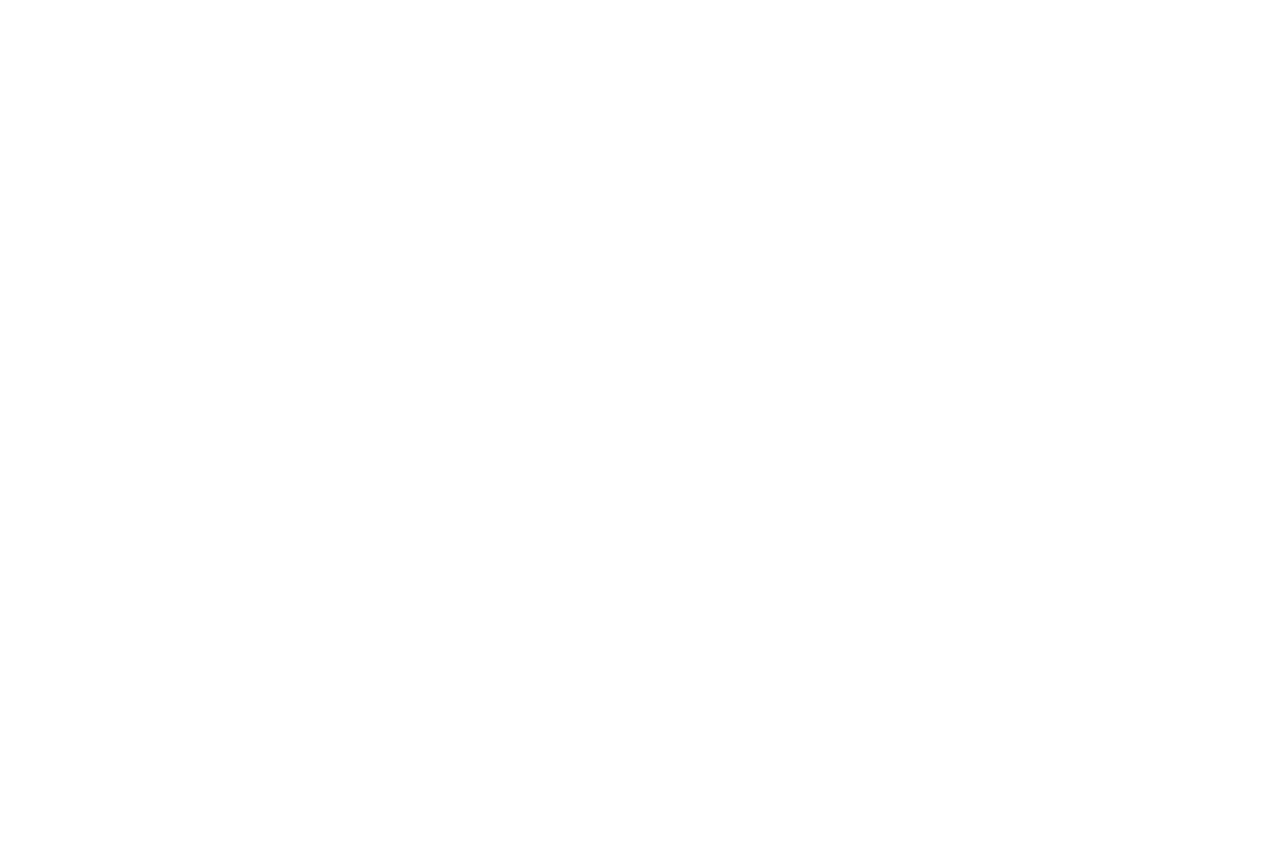
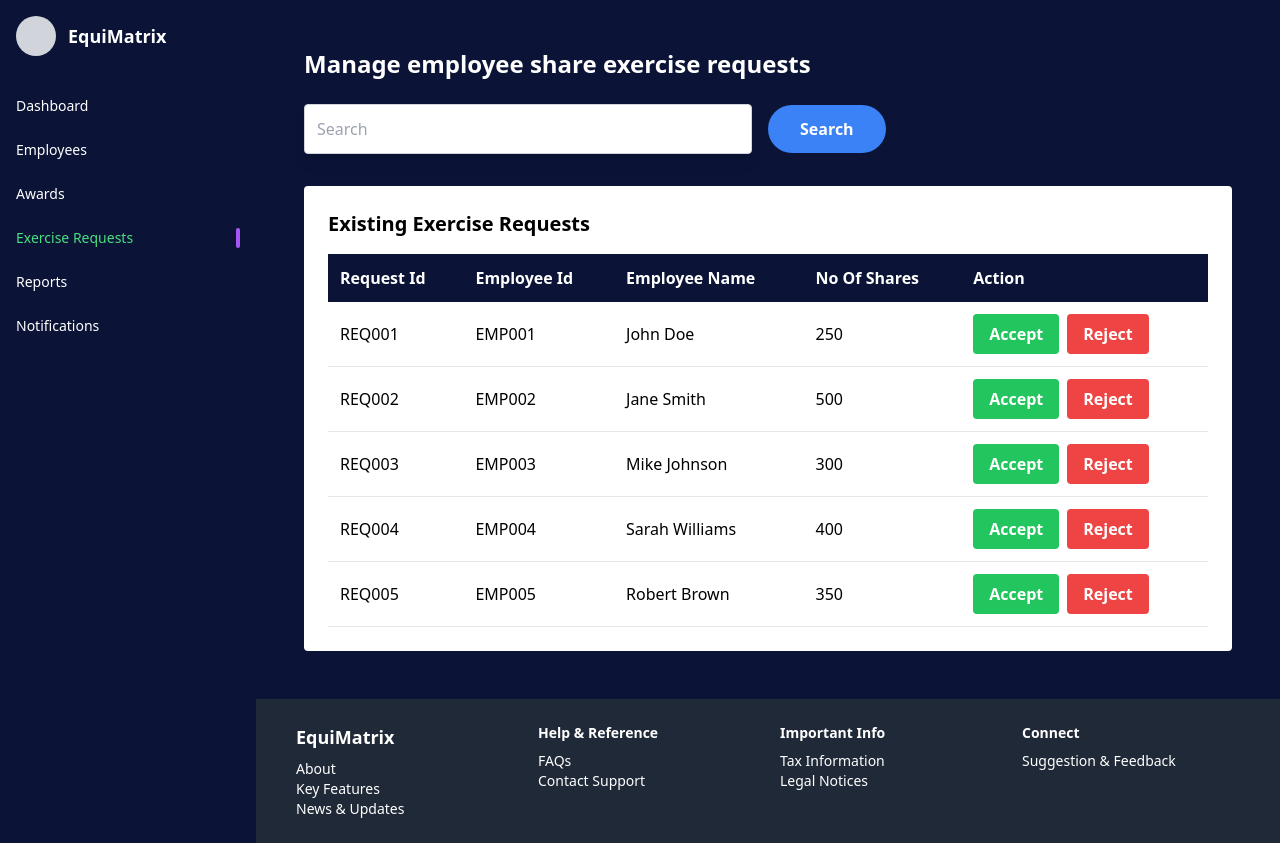
Before and after one commit to VarshaShetty28/Equity_Award_Tracker_EquiMatrix, an Angular app in the folder FrontEnd/: page /admin/exercise in a window 1280 px wide. Before the commit this address led to /. Before the commit the page ends 800 px from the top, so only its background shows below. Built offline with nearby package versions, Linux system fonts and the light colour scheme.

Commit message:
notification and exercise request

```diff
--- a/FrontEnd/src/app/app.routes.ts
+++ b/FrontEnd/src/app/app.routes.ts
@@ -4,6 +4,8 @@ import { AwardsComponent } from './features/admin/awards/awards.component';
 import { LoginComponent } from './features/auth/login/login.component';
 import { DashboardComponent } from './features/admin/dashboard/dashboard.component';
 import { EmployeeComponent } from './features/admin/employees/employees.component';
+import { ExerciseRequestComponent } from './features/admin/exercise-request/exercise-request.component';
+import { NotificationsComponent } from './features/admin/notifications/notifications.component';
 
 export const routes: Routes = [
 
@@ -15,7 +17,9 @@ export const routes: Routes = [
     children: [
       { path: '', component: DashboardComponent }, // temporary
       { path: 'awards', component: AwardsComponent },
-      { path: 'employees', component: EmployeeComponent }
+      { path: 'employees', component: EmployeeComponent },
+      { path: 'exercise', component: ExerciseRequestComponent },
+      { path: 'notifications', component: NotificationsComponent }
     ]
   }
 
--- a/FrontEnd/src/app/features/admin/exercise-request/exercise-request.component.html
+++ b/FrontEnd/src/app/features/admin/exercise-request/exercise-request.component.html
@@ -1 +1,76 @@
-<p>exercise-request works!</p>
+<div class="p-6">
+
+  <!-- HEADER -->
+  <div class="flex justify-between items-center mb-6">
+    <div>
+      <h1 class="text-2xl font-bold">Manage employee share exercise requests</h1>
+    </div>
+  </div>
+
+  <!-- SEARCH -->
+  <div class="flex items-center gap-4 mb-8">
+    <input
+      type="text"
+      [(ngModel)]="searchText"
+      placeholder="Search"
+      class="flex-1 max-w-md p-3 rounded text-black shadow-lg border border-gray-300"
+    />
+
+    <button
+      (click)="onSearch()"
+      class="bg-blue-500 text-white px-8 py-3 rounded-full font-semibold hover:bg-blue-600">
+      Search
+    </button>
+  </div>
+
+  <!-- TABLE CARD -->
+  <div class="bg-white text-black p-6 rounded">
+
+    <h2 class="text-xl font-semibold mb-4">Existing Exercise Requests</h2>
+
+    <table class="w-full">
+
+      <!-- HEAD -->
+      <thead class="bg-[#0B1437] text-white">
+        <tr>
+          <th class="p-3 text-left">Request Id</th>
+          <th class="p-3 text-left">Employee Id</th>
+          <th class="p-3 text-left">Employee Name</th>
+          <th class="p-3 text-left">No Of Shares</th>
+          <th class="p-3 text-left">Action</th>
+        </tr>
+      </thead>
+
+      <!-- BODY -->
+      <tbody>
+        <tr *ngFor="let request of exerciseRequests" class="border-b">
+
+          <td class="p-3">{{ request.requestId }}</td>
+          <td class="p-3">{{ request.employeeId }}</td>
+          <td class="p-3">{{ request.employeeName }}</td>
+          <td class="p-3">{{ request.shares }}</td>
+
+          <td class="p-3 flex gap-2">
+            <button
+              (click)="onAccept(request)"
+              [disabled]="request.status !== 'pending'"
+              class="bg-green-500 text-white px-4 py-2 rounded font-semibold hover:bg-green-600 disabled:opacity-50">
+              Accept
+            </button>
+
+            <button
+              (click)="onReject(request)"
+              [disabled]="request.status !== 'pending'"
+              class="bg-red-500 text-white px-4 py-2 rounded font-semibold hover:bg-red-600 disabled:opacity-50">
+              Reject
+            </button>
+          </td>
+
+        </tr>
+      </tbody>
+
+    </table>
+
+  </div>
+
+</div>
--- a/FrontEnd/src/app/features/admin/exercise-request/exercise-request.component.ts
+++ b/FrontEnd/src/app/features/admin/exercise-request/exercise-request.component.ts
@@ -1,12 +1,67 @@
 import { Component } from '@angular/core';
+import { CommonModule } from '@angular/common';
+import { FormsModule } from '@angular/forms';
 
 @Component({
   selector: 'app-exercise-request',
   standalone: true,
-  imports: [],
+  imports: [CommonModule, FormsModule],
   templateUrl: './exercise-request.component.html',
   styleUrl: './exercise-request.component.css'
 })
 export class ExerciseRequestComponent {
+  searchText = '';
 
+  exerciseRequests = [
+    {
+      requestId: 'REQ001',
+      employeeId: 'EMP001',
+      employeeName: 'John Doe',
+      shares: 250,
+      status: 'pending'
+    },
+    {
+      requestId: 'REQ002',
+      employeeId: 'EMP002',
+      employeeName: 'Jane Smith',
+      shares: 500,
+      status: 'pending'
+    },
+    {
+      requestId: 'REQ003',
+      employeeId: 'EMP003',
+      employeeName: 'Mike Johnson',
+      shares: 300,
+      status: 'pending'
+    },
+    {
+      requestId: 'REQ004',
+      employeeId: 'EMP004',
+      employeeName: 'Sarah Williams',
+      shares: 400,
+      status: 'pending'
+    },
+    {
+      requestId: 'REQ005',
+      employeeId: 'EMP005',
+      employeeName: 'Robert Brown',
+      shares: 350,
+      status: 'pending'
+    }
+  ];
+
+  onSearch() {
+    // Filter logic can be added here
+    console.log('Searching for:', this.searchText);
+  }
+
+  onAccept(request: any) {
+    request.status = 'accepted';
+    console.log('Accepted:', request.requestId);
+  }
+
+  onReject(request: any) {
+    request.status = 'rejected';
+    console.log('Rejected:', request.requestId);
+  }
 }
--- a/FrontEnd/src/app/features/admin/notifications/notifications.component.html
+++ b/FrontEnd/src/app/features/admin/notifications/notifications.component.html
@@ -1 +1,33 @@
-<p>notifications works!</p>
+<div class="p-6">
+
+  <!-- HEADER -->
+  <div class="mb-8">
+    <h1 class="text-3xl font-bold mb-2">Notifications</h1>
+    <p class="text-gray-400 text-sm">Stay updated with your equity award information</p>
+  </div>
+
+  <!-- NOTIFICATIONS LIST -->
+  <div class="space-y-4">
+    <div *ngFor="let notification of notifications" class="bg-[#1a2a52] rounded-lg p-6 border border-gray-700 hover:border-blue-500 transition-all">
+
+      <!-- Notification Header -->
+      <div class="flex items-start justify-between mb-3">
+        <div class="flex-1">
+          <h2 class="text-xl font-semibold text-white mb-1">{{ notification.title }}</h2>
+          <p class="text-sm text-gray-400">{{ notification.date }}</p>
+        </div>
+      </div>
+
+      <!-- Notification Message -->
+      <p class="text-gray-300 leading-relaxed">{{ notification.message }}</p>
+
+    </div>
+
+    <!-- Empty State -->
+    <div *ngIf="notifications.length === 0" class="bg-[#1a2a52] rounded-lg p-12 border border-gray-700 text-center">
+      <p class="text-gray-400 text-lg">No notifications yet</p>
+    </div>
+
+  </div>
+
+</div>
--- a/FrontEnd/src/app/features/admin/notifications/notifications.component.ts
+++ b/FrontEnd/src/app/features/admin/notifications/notifications.component.ts
@@ -1,12 +1,38 @@
 import { Component } from '@angular/core';
+import { CommonModule } from '@angular/common';
 
 @Component({
   selector: 'app-notifications',
   standalone: true,
-  imports: [],
+  imports: [CommonModule],
   templateUrl: './notifications.component.html',
   styleUrl: './notifications.component.css'
 })
 export class NotificationsComponent {
-
+  notifications = [
+    {
+      id: 1,
+      title: 'Employee ESOP Vesting',
+      message: 'Employee John Doe has vested 500 ESOP units. Update the records accordingly.',
+      date: '2024-04-08'
+    },
+    {
+      id: 2,
+      title: 'Exercise Request Pending',
+      message: 'Employee Jane Smith has submitted an exercise request for 250 units. Please review and approve.',
+      date: '2024-04-07'
+    },
+    {
+      id: 3,
+      title: 'New RSU Award Allocation',
+      message: 'You have allocated 300 new RSU units to Mike Johnson. Ensure the allocation is reflected in the system.',
+      date: '2024-04-06'
+    },
+    {
+      id: 4,
+      title: 'Bulk Vesting Schedule',
+      message: 'Scheduled vesting for 5 employees is due on 2024-06-30. Prepare the vesting batch for processing.',
+      date: '2024-04-05'
+    }
+  ];
 }
```
